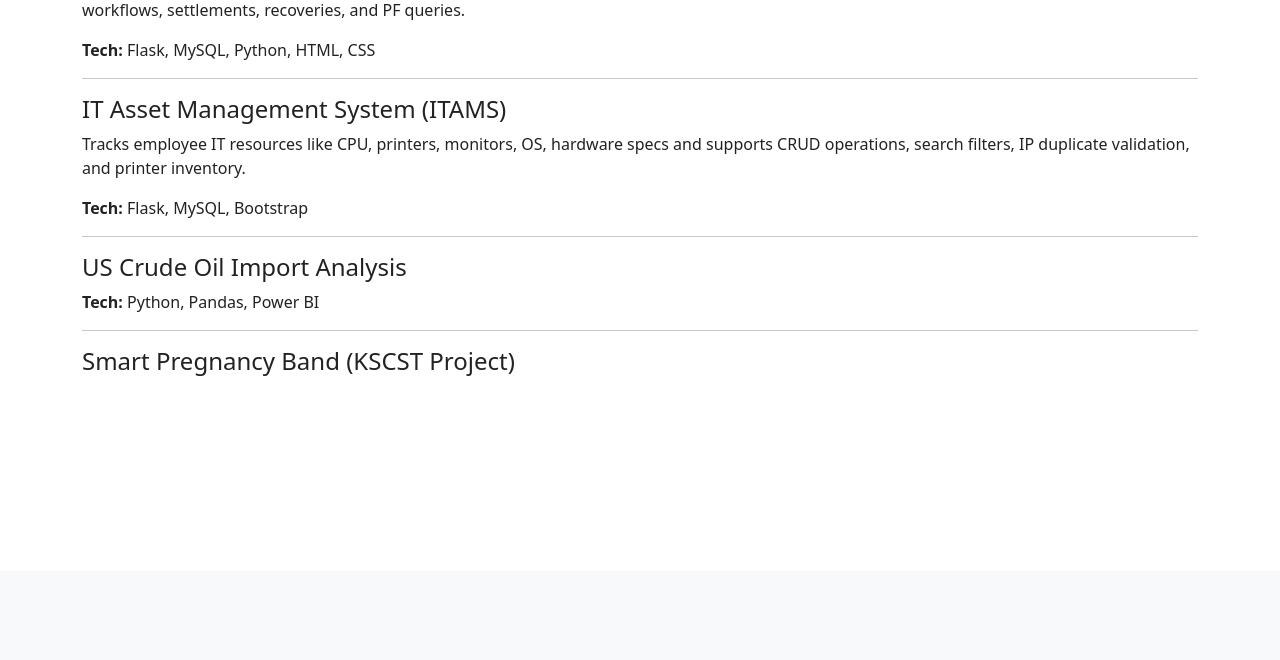
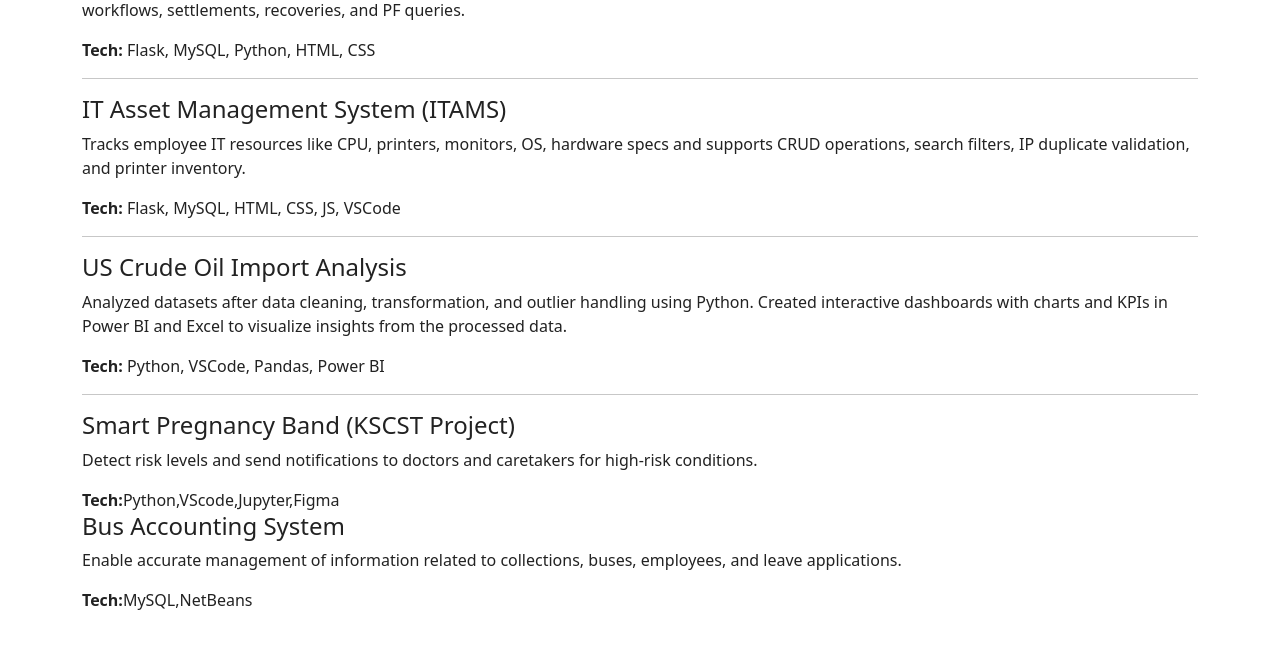
Before and after one commit to HarshithaShenava/portfolio, a Flask app: page /projects in a window 1280 px wide. Shown: the part 229-889 px from the top of the page. Before the commit the page ends 605 px from the top, so only its background shows below. Run offline with Flask 3, Linux system fonts and the light colour scheme.

Commit message:
Update projects.html

```diff
--- a/templates/projects.html
+++ b/templates/projects.html
@@ -16,20 +16,30 @@
   <h4>IT Asset Management System (ITAMS)</h4>
   <p>Tracks employee IT resources like CPU, printers, monitors, OS, hardware specs and supports CRUD operations,
      search filters, IP duplicate validation, and printer inventory.</p>
-  <strong>Tech:</strong> Flask, MySQL, Bootstrap
+  <strong>Tech:</strong> Flask, MySQL, HTML, CSS, JS, VSCode
 </div>
 
 <hr>
 
 <div class="project">
   <h4>US Crude Oil Import Analysis</h4>
-  <strong>Tech:</strong> Python, Pandas, Power BI
+  <p>Analyzed datasets after data cleaning, transformation, and outlier handling using Python. Created interactive dashboards with charts and KPIs in Power BI and Excel to visualize insights from the processed data. </p>
+  <strong>Tech:</strong> Python, VSCode, Pandas, Power BI
 </div>
 
 <hr>
 
 <div class="project">
   <h4>Smart Pregnancy Band (KSCST Project)</h4>
+  <p>Detect risk levels and send notifications to doctors and caretakers for high-risk conditions.</p>
+  <strong>Tech:</strong>Python,VScode,Jupyter,Figma
 </div>
 
+<div class="project">
+  <h4>Bus Accounting System</h4>
+  <p>Enable accurate management of information related to collections, buses, employees, and leave applications.</p>
+  <strong>Tech:</strong>MySQL,NetBeans
+</div>
+
+
 {% endblock %}
```
